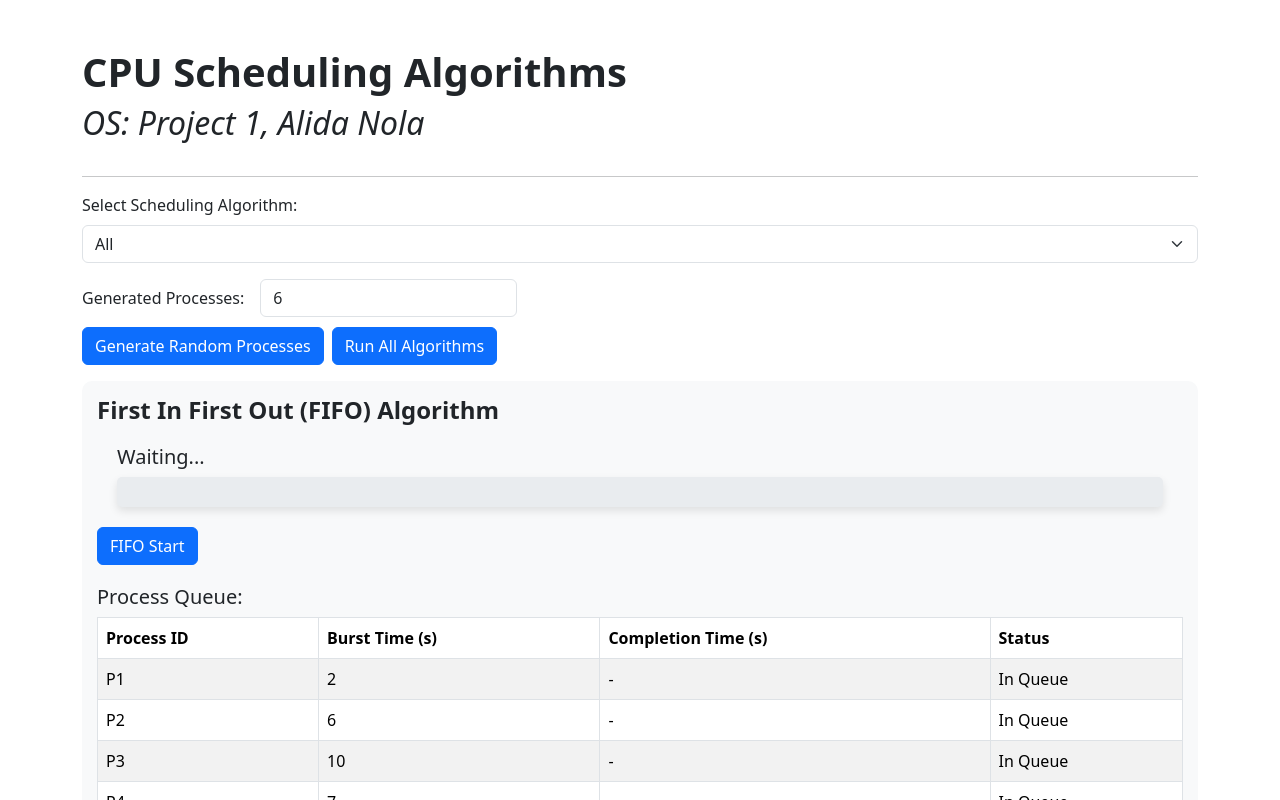
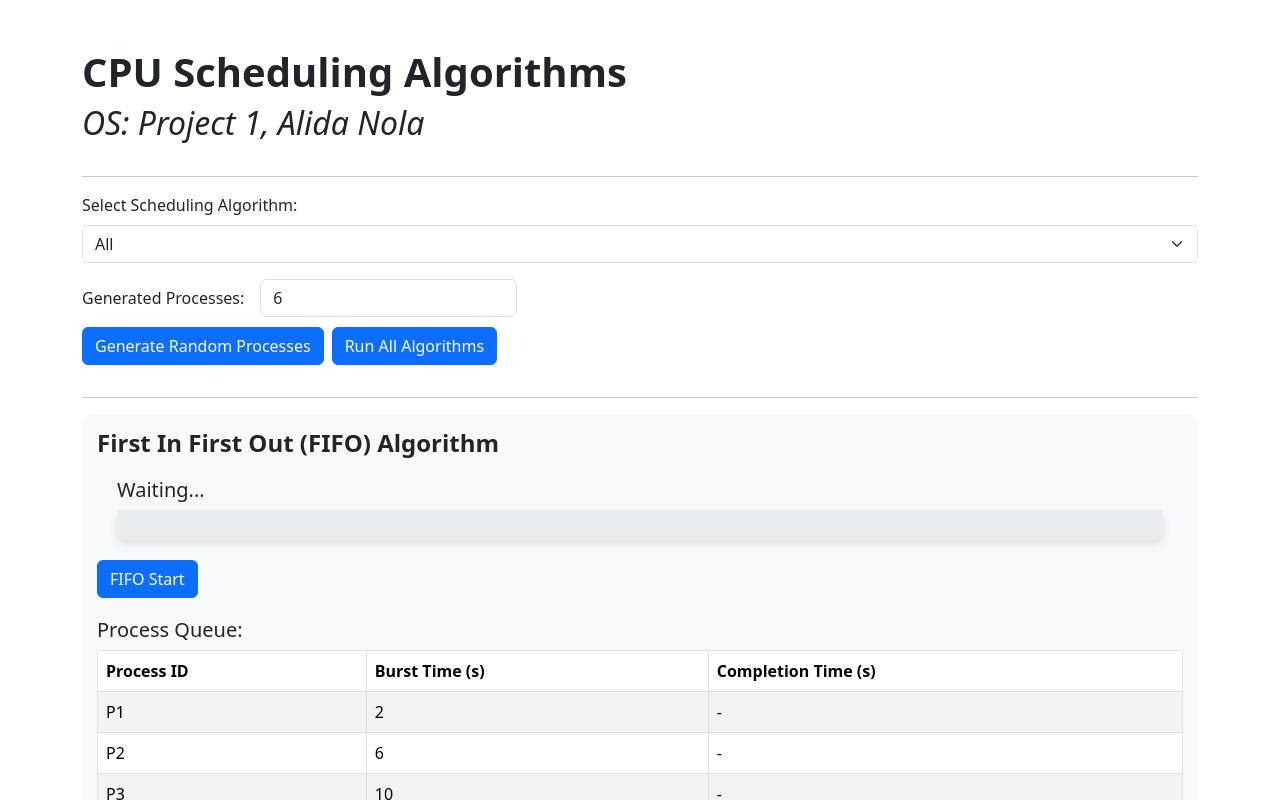
Before and after one commit to alida-nola/OSProject1, a React (Create React App) app in the folder project1/: page / in a window 1280 px wide. Both pictures are taken after a click on the button "Generate Random Processes". Shown: the top 800 px of the page. Built offline with nearby package versions, Linux system fonts and the light colour scheme.

Commit message:
code-clean

```diff
--- a/project1/src/App.js
+++ b/project1/src/App.js
@@ -76,6 +76,7 @@ function App() {
                         Run All Algorithms
                     </button>
                 </div>
+                <hr></hr>
 
                 {/* Passing generated processes to selected algo */}
                 <div>
--- a/project1/src/FIFO.js
+++ b/project1/src/FIFO.js
@@ -2,7 +2,7 @@ import { useState, useEffect} from "react";
 import "bootstrap/dist/css/bootstrap.min.css";
 import "bootstrap-icons/font/bootstrap-icons.css";
 import Table from "react-bootstrap/Table";
-import { Button, Form } from "react-bootstrap";
+import { Button } from "react-bootstrap";
 import ProgressBar from "react-bootstrap/ProgressBar";
 import catGif from './catType.gif';
 
@@ -65,13 +65,6 @@ export default function FIFO({ processes, run }) {
             setExe(null);
             setProgress(0);
         }
-    };
-
-    const renderStatus = (process) => {
-        if (completedQueue.some(p => p.id === process.id)) {
-            return <span className="text-success">Completed</span>;
-        }
-        return <span>In Queue</span>;
     };
 
     const getRowClass = (process) => {
@@ -161,7 +154,6 @@ export default function FIFO({ processes, run }) {
                             <th>Process ID</th>
                             <th>Burst Time (s)</th>
                             <th>Completion Time (s)</th>
-                            <th>Status</th>
                         </tr>
                     </thead>
                     <tbody>
@@ -170,7 +162,6 @@ export default function FIFO({ processes, run }) {
                                 <td>P{p.id}</td>
                                 <td>{p.burstTime}</td>
                                 <td>{p.completionTime !== undefined ? p.completionTime : "-"}</td>
-                                <td>{renderStatus(p)}</td>
                             </tr>
                         ))}
                     </tbody>
@@ -178,9 +169,9 @@ export default function FIFO({ processes, run }) {
             </div>
 
             {completedQueue.length > 0 && (
-                <div style={{ margin: "20px" }}>
+                <div style = {{ margin: "20px" }}>
                     <h5>Process Execution Chart</h5>
-                    <Bar data={chartData} options={chartOptions} />
+                    <Bar data = {chartData} options = {chartOptions} />
                 </div>
             )}
         </>
--- a/project1/src/MLFQ.js
+++ b/project1/src/MLFQ.js
@@ -83,18 +83,18 @@ export default function MLFQ({ processes }) {
 
     return (
         <div>
-            <h4><b>Multilevel Feedback Queue (MLFQ) Scheduling</b></h4>
-            <div style={{ margin: "20px" }}>
+            <h4><b>Multilevel Feedback Queue (MLFQ) Algorithm</b></h4>
+            <div style = {{ margin: "20px" }}>
                 {exe && (
-                    <div style={{ marginBottom: "20px" }}>
-                        <img src={catGif} style={{ width: "200px", height: "auto", display: "block", margin: "0 auto" }} />
+                    <div style = {{ marginBottom: "20px" }}>
+                        <img src = {catGif} style = {{ width: "200px", height: "auto", display: "block", margin: "0 auto" }} />
                     </div>
                 )}
                 <h5>{exe ? `Executing: P${exe.id} (Remaining Time: ${exe.remaining}s)` : "Waiting..."}</h5>
-                <ProgressBar now={progress} label={`${Math.round(progress)}%`} animated variant="success" style={{ height: "30px", borderRadius: "5px", boxShadow: "0 4px 8px rgba(0, 0, 0, 0.1)" }} />
+                <ProgressBar now={progress} label = {`${Math.round(progress)}%`} animated variant="success" style={{ height: "30px", borderRadius: "5px", boxShadow: "0 4px 8px rgba(0, 0, 0, 0.1)" }} />
             </div>
-            <Button onClick={exeMLFQ} disabled={exe || queues.every(q => q.length === 0)}>
-                {exe ? `Executing Process...` : "MLFQ Start"}
+            <Button onClick = {exeMLFQ} disabled={exe || queues.every(q => q.length === 0)}>
+                {"MLFQ Start"}
             </Button>
             <div style={{ marginTop: "20px" }}>
                 <h5>Process Queue: </h5>
@@ -103,10 +103,11 @@ export default function MLFQ({ processes }) {
                         <tr>
                             <th>Process ID</th>
                             <th>Burst Time (s)</th>
+                            <th>Completion Time (s)</th>
                             <th>Priority Level</th>
                             <th>Remaining Time (s)</th>
                             <th>Execution History</th>
-                            <th>Completion Time (s)</th>
+
                         </tr>
                     </thead>
                     <tbody>
@@ -114,14 +115,14 @@ export default function MLFQ({ processes }) {
                             const isCompleted = completedQueue.some(p => p.id === process.id);
 
                             return (
-                                <tr key={process.id} className={isCompleted ? "table-success" : ""}>
+                                <tr key = {process.id} className = {isCompleted ? "table-success" : ""}>
                                     <td>P{process.id}</td>
                                     <td>{process.burstTime}</td>
+                                    <td>{isCompleted ? process.completionTime : '-'}</td>
                                     <td>{process.priorityLevel}</td>
                                     <td>{process.remaining}</td>
                                     <td>{process.executionHistory.length > 0 ?
                                         process.executionHistory.map(e => `[${e.start}-${e.end}]`).join(", ") : '-'} </td>
-                                    <td>{isCompleted ? process.completionTime : '-'}</td>
                                 </tr>
                             );
                         })}
--- a/project1/src/RR.js
+++ b/project1/src/RR.js
@@ -107,7 +107,7 @@ export default function RR({ processes }) {
             </div>
 
             <Button onClick = {exeRR} disabled = {exe || queue.length === 0}>
-                {exe ? `Executing Process...` : "Start RR"}
+                {"Start RR"}
             </Button>
 
             <div style = {{ marginTop: "20px" }}>
@@ -117,8 +117,8 @@ export default function RR({ processes }) {
                         <tr>
                             <th>Process ID</th>
                             <th>Burst Time (s)</th>
+                            <th>Completion Time (s)</th>
                             <th>Remaining Time (s)</th>
-                            <th>Completion Time (s)</th>
                         </tr>
                     </thead>
                     <tbody>
@@ -128,8 +128,9 @@ export default function RR({ processes }) {
                                 <tr key={process.id} className={isCompleted ? "table-success" : ""}>
                                     <td>P{process.id}</td>
                                     <td>{process.burstTime}</td>
+                                    <td>{isCompleted ? process.completionTime : '-'}</td>
                                     <td>{isCompleted ? 0 : process.remainingTime}</td>
-                                    <td>{isCompleted ? process.completionTime : '-'}</td>
+
                                 </tr>
                             );
                         })}
--- a/project1/src/SJF.js
+++ b/project1/src/SJF.js
@@ -71,13 +71,6 @@ export default function SJF({ processes, run }) {
         setQueue([]);
         setProgress(0);
         setAllCompleted(true);
-    };
-
-    const renderStatus = (process) => {
-        if (completedQueue.some(p => p.id === process.id)) {
-            return <span className = "text-success">Completed</span>;
-        }
-        return <span>In Queue</span>;
     };
 
     const getRowClass = (process) => {
@@ -166,7 +159,6 @@ export default function SJF({ processes, run }) {
                             <th>Burst Time (s)</th>
                             <th>Completion Time (s)</th>
                             <th>Execution Step</th>
-                            <th>Status</th>
                         </tr>
                     </thead>
                     <tbody>
@@ -180,7 +172,6 @@ export default function SJF({ processes, run }) {
                                     <td>{process.burstTime}</td>
                                     <td>{isCompleted ? process.completionTime : '-'}</td>
                                     <td>{isCompleted ? exeStep : `-`}</td>
-                                    <td>{renderStatus(process)}</td>
                                 </tr>
                             );
                         })}
--- a/project1/src/STCF.js
+++ b/project1/src/STCF.js
@@ -71,13 +71,6 @@ export default function SJF({ processes, run }) {
         setQueue([]);
         setProgress(0);
         setAllCompleted(true);
-    };
-
-    const renderStatus = (process) => {
-        if (completedQueue.some(p => p.id === process.id)) {
-            return <span className="text-success">Completed</span>;
-        }
-        return <span>In Queue</span>;
     };
 
     const getRowClass = (process) => {
@@ -154,7 +147,7 @@ export default function SJF({ processes, run }) {
             </div>
 
             <Button onClick={exeSJF} disabled={exe || queue.length === 0 }>
-                {exe ? `Executing Process...` : "SJF Start"}
+                {"SJF Start"}
             </Button>
 
             <div style={{ marginTop: "20px" }}>
@@ -166,7 +159,6 @@ export default function SJF({ processes, run }) {
                             <th>Burst Time (s)</th>
                             <th>Completion Time (s)</th>
                             <th>Execution Step</th>
-                            <th>Status</th>
                         </tr>
                     </thead>
                     <tbody>
@@ -180,7 +172,6 @@ export default function SJF({ processes, run }) {
                                     <td>{process.burstTime}</td>
                                     <td>{isCompleted ? process.completionTime : '-'}</td>
                                     <td>{isCompleted ? exeStep : `-`}</td>
-                                    <td>{renderStatus(process)}</td>
                                 </tr>
                             );
                         })}
```
